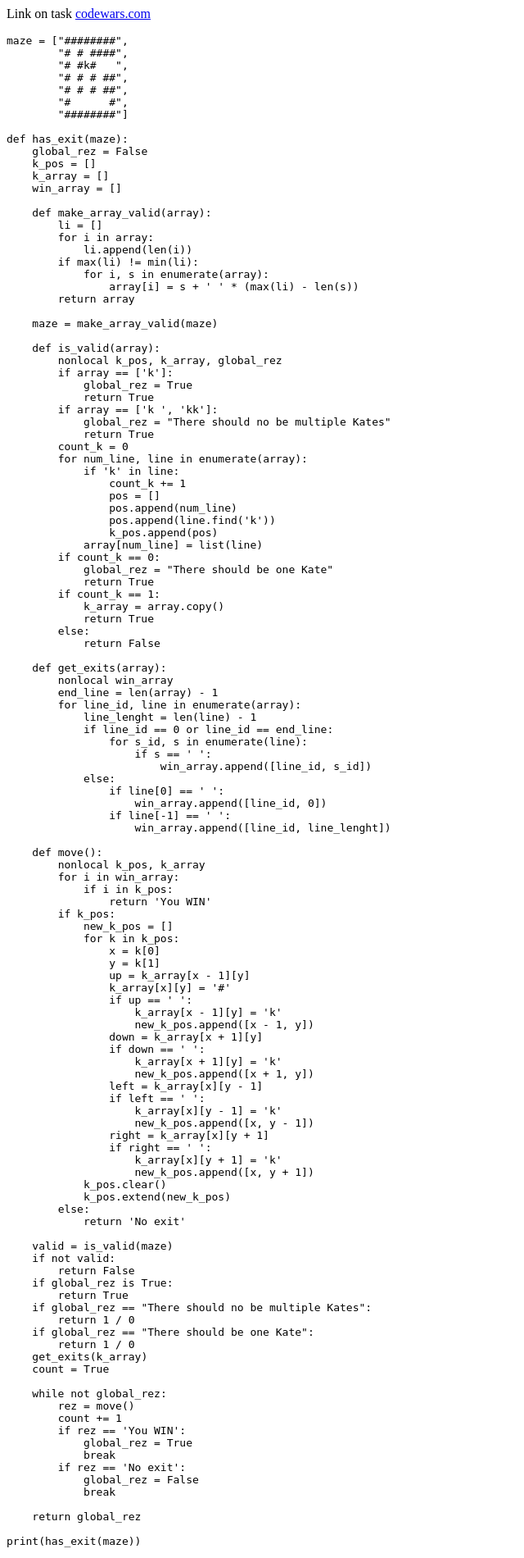
After one commit to Vladiuse/portfolio, a Django app: template portfolio/terminal/templates/terminal/files/snipets/python/code_wars/exit_from_labirint.py.html in a window 1280 px wide. The commit adds this page. Shown: the whole page at 82% size, without its empty margins (0-640 px from the left). Run offline with Django 4.2, Linux system fonts and the light colour scheme; the template is opened without the code that fills it, so the values that code supplies are empty.

Commit message:
add snippets

```diff
--- /dev/null
+++ b/portfolio/terminal/templates/terminal/files/snipets/python/code_wars/exit_from_labirint.py.html
@@ -0,0 +1,127 @@
+{%load code%}
+<p>Link on task <a href="https://www.codewars.com/kata/56bb9b7838dd34d7d8001b3c">codewars.com</a></p>
+{%lang 'python'%}
+maze = ["########",
+        "# # ####",
+        "# #k#   ",
+        "# # # ##",
+        "# # # ##",
+        "#      #",
+        "########"]
+
+def has_exit(maze):
+    global_rez = False
+    k_pos = []
+    k_array = []
+    win_array = []
+
+    def make_array_valid(array):
+        li = []
+        for i in array:
+            li.append(len(i))
+        if max(li) != min(li):
+            for i, s in enumerate(array):
+                array[i] = s + ' ' * (max(li) - len(s))
+        return array
+
+    maze = make_array_valid(maze)
+
+    def is_valid(array):
+        nonlocal k_pos, k_array, global_rez
+        if array == ['k']:
+            global_rez = True
+            return True
+        if array == ['k ', 'kk']:
+            global_rez = "There should no be multiple Kates"
+            return True
+        count_k = 0
+        for num_line, line in enumerate(array):
+            if 'k' in line:
+                count_k += 1
+                pos = []
+                pos.append(num_line)
+                pos.append(line.find('k'))
+                k_pos.append(pos)
+            array[num_line] = list(line)
+        if count_k == 0:
+            global_rez = "There should be one Kate"
+            return True
+        if count_k == 1:
+            k_array = array.copy()
+            return True
+        else:
+            return False
+
+    def get_exits(array):
+        nonlocal win_array
+        end_line = len(array) - 1
+        for line_id, line in enumerate(array):
+            line_lenght = len(line) - 1
+            if line_id == 0 or line_id == end_line:
+                for s_id, s in enumerate(line):
+                    if s == ' ':
+                        win_array.append([line_id, s_id])
+            else:
+                if line[0] == ' ':
+                    win_array.append([line_id, 0])
+                if line[-1] == ' ':
+                    win_array.append([line_id, line_lenght])
+
+    def move():
+        nonlocal k_pos, k_array
+        for i in win_array:
+            if i in k_pos:
+                return 'You WIN'
+        if k_pos:
+            new_k_pos = []
+            for k in k_pos:
+                x = k[0]
+                y = k[1]
+                up = k_array[x - 1][y]
+                k_array[x][y] = '#'
+                if up == ' ':
+                    k_array[x - 1][y] = 'k'
+                    new_k_pos.append([x - 1, y])
+                down = k_array[x + 1][y]
+                if down == ' ':
+                    k_array[x + 1][y] = 'k'
+                    new_k_pos.append([x + 1, y])
+                left = k_array[x][y - 1]
+                if left == ' ':
+                    k_array[x][y - 1] = 'k'
+                    new_k_pos.append([x, y - 1])
+                right = k_array[x][y + 1]
+                if right == ' ':
+                    k_array[x][y + 1] = 'k'
+                    new_k_pos.append([x, y + 1])
+            k_pos.clear()
+            k_pos.extend(new_k_pos)
+        else:
+            return 'No exit'
+
+    valid = is_valid(maze)
+    if not valid:
+        return False
+    if global_rez is True:
+        return True
+    if global_rez == "There should no be multiple Kates":
+        return 1 / 0
+    if global_rez == "There should be one Kate":
+        return 1 / 0
+    get_exits(k_array)
+    count = True
+
+    while not global_rez:
+        rez = move()
+        count += 1
+        if rez == 'You WIN':
+            global_rez = True
+            break
+        if rez == 'No exit':
+            global_rez = False
+            break
+
+    return global_rez
+
+print(has_exit(maze))
+{%end%}
--- a/portfolio/terminal/templates/terminal/index.html
+++ b/portfolio/terminal/templates/terminal/index.html
@@ -901,7 +901,7 @@
             content = get_content()
             console.log(content, 'xxx')
             if (PWD != '/'){
-                var row = getTableRow('..', 'dir')
+                var row = getTableRow('/'+'..', 'dir')
                 row.attr('type', 'dir')
                 row.attr('path','..')
                 dirsView.append(row)
@@ -916,7 +916,7 @@
                 var name = key
                 var path = name
                 if (key.endsWith('/') || key =='..')
-                {var type = 'dir';var size = '...';name=name.slice(0, name.length - 1)}
+                {var type = 'dir';var size = '...';name='/'+name.slice(0, name.length - 1)}
                 else
                 {var type = 'file';var size = content[name]['size']}
                 var row = getTableRow(name, type, size)
```
Also changed, not shown: portfolio/terminal/templates/terminal/files/snipets/django/querys.py.html (+20 -0 lines), portfolio/terminal/templates/terminal/files/snipets/python/code_wars/battleship.py.html (added, +95 -0 lines), portfolio/terminal/templates/terminal/files/snipets/python/code_wars/spiral.py.html (added, +55 -0 lines), portfolio/terminal/templates/terminal/files/snipets/sql/CASE.sql (added, +28 -0 lines), portfolio/terminal/templates/terminal/files/snipets/sql/categorization_union.sql.html (added, +18 -0 lines), portfolio/terminal/templates/terminal/files/snipets/sql/create_tables/ManyToMany.sql.html (added, +89 -0 lines), portfolio/terminal/templates/terminal/files/snipets/sql/create_tables/OneToMany.sql (added, +13 -0 lines), portfolio/terminal/templates/terminal/files/snipets/sql/create_tables/OneToOne.sql (added, +30 -0 lines), portfolio/terminal/templates/terminal/files/snipets/sql/self_join.sql.html (added, +11 -0 lines), portfolio/terminal/templates/terminal/files/snipets/sql/sub_query.sql.html (added, +23 -0 lines), portfolio/terminal/templates/terminal/files/snipets/sql/sub_query_n_union.sql.html (added, +30 -0 lines), portfolio/terminal/templates/terminal/files/snipets/sql/using_exists.sql.html (added, +17 -0 lines).
